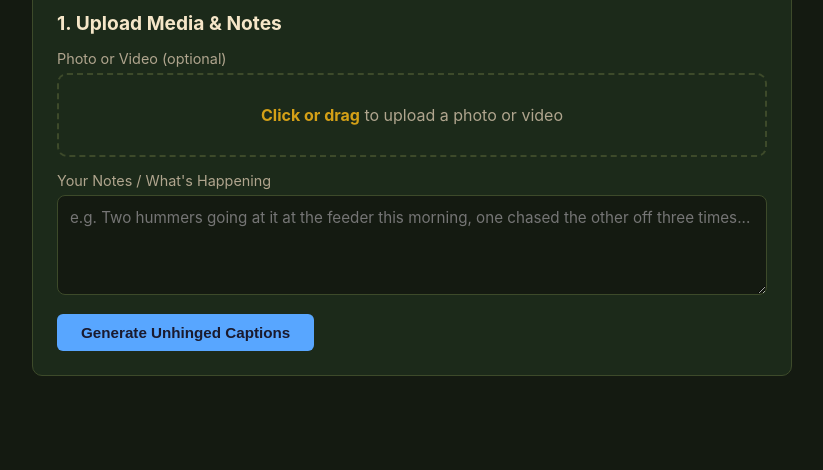
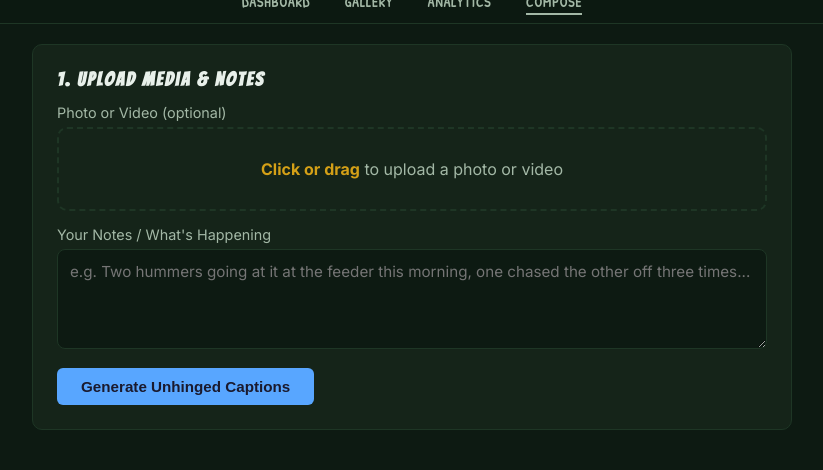
Before and after one commit to LeeOtts/LocalHummingBirdCam, a Flask app: page /compose in a window 1280 px wide. Shown: the part 549-1019 px from the top of the page, without its empty margins (228-1051 px from the left). Before the commit the page ends 925 px from the top, so only its background shows below. Run offline with Flask 3, Linux system fonts and the light colour scheme.

Commit message:
Update compose.html to match website color scheme
- Add Google Fonts (Bangers, Patrick Hand, Inter)
- Replace color palette with new green-toned scheme
- Update font-family to Inter, section headings to Bangers
- Change nav from div to nav tag with backdrop blur
- Update nav links to Patrick Hand font with new styling
- Change banner image reference to banner.png

Co-Authored-By: Claude Opus 4.6 <noreply@anthropic.com>

```diff
--- a/web/templates/compose.html
+++ b/web/templates/compose.html
@@ -4,16 +4,19 @@
     <meta charset="UTF-8">
     <meta name="viewport" content="width=device-width, initial-scale=1.0">
     <title>Backyard Hummers - Compose Post</title>
+    <link rel="preconnect" href="https://fonts.googleapis.com">
+    <link rel="preconnect" href="https://fonts.gstatic.com" crossorigin>
+    <link href="https://fonts.googleapis.com/css2?family=Bangers&family=Patrick+Hand&family=Inter:wght@400;600;700&display=swap" rel="stylesheet">
     <style>
         * { box-sizing: border-box; margin: 0; padding: 0; }
         body {
-            font-family: -apple-system, BlinkMacSystemFont, 'Segoe UI', sans-serif;
-            background: #141a11;
-            color: #e8e0d4;
+            font-family: 'Inter', -apple-system, BlinkMacSystemFont, sans-serif;
+            background: #0d1a12;
+            color: #e8f0ea;
             min-height: 100vh;
         }
         header {
-            background: #141a11;
+            background: #0d1a12;
             text-align: center;
             border-bottom: 3px solid #c4392a;
             padding: 0;
@@ -29,22 +32,22 @@
         .container { max-width: 800px; margin: 0 auto; padding: 20px; }
 
         .section {
-            background: #1c2a1a;
+            background: #152419;
             border-radius: 10px;
             padding: 24px;
             margin-bottom: 20px;
-            border: 1px solid #3d4a2a;
+            border: 1px solid #1e3625;
         }
-        .section h2 { color: #f5e6c8; margin-bottom: 15px; font-size: 1.2em; }
+        .section h2 { color: #e8f0ea; margin-bottom: 15px; font-size: 1.2em; font-family: 'Bangers', cursive; letter-spacing: 2px; }
 
-        label { display: block; color: #b0a58e; font-size: 0.9em; margin-bottom: 6px; }
+        label { display: block; color: #a3b8a6; font-size: 0.9em; margin-bottom: 6px; }
 
         textarea {
             width: 100%;
             min-height: 100px;
-            background: #141a11;
-            color: #e8e0d4;
-            border: 1px solid #3d4a2a;
+            background: #0d1a12;
+            color: #e8f0ea;
+            border: 1px solid #1e3625;
             border-radius: 8px;
             padding: 12px;
             font-family: inherit;
@@ -54,7 +57,7 @@
         textarea:focus { outline: none; border-color: #d4a017; }
 
         .file-upload {
-            border: 2px dashed #3d4a2a;
+            border: 2px dashed #1e3625;
             border-radius: 10px;
             padding: 30px;
             text-align: center;
@@ -70,7 +73,7 @@
             opacity: 0;
             cursor: pointer;
         }
-        .file-upload-text { color: #b0a58e; }
+        .file-upload-text { color: #a3b8a6; }
         .file-upload-text strong { color: #d4a017; }
         .file-name { color: #4caf50; font-weight: bold; margin-top: 8px; }
 
@@ -246,7 +249,7 @@
 
         // Drag & drop
         fileDrop.addEventListener('dragover', e => { e.preventDefault(); fileDrop.style.borderColor = '#d4a017'; });
-        fileDrop.addEventListener('dragleave', () => { fileDrop.style.borderColor = uploadedFilename ? '#4caf50' : '#3d4a2a'; });
+        fileDrop.addEventListener('dragleave', () => { fileDrop.style.borderColor = uploadedFilename ? '#4caf50' : '#1e3625'; });
         fileDrop.addEventListener('drop', e => {
             e.preventDefault();
             if (e.dataTransfer.files.length) {
```
Also changed, not shown: other parts of web/templates/compose.html (+12 -12 lines).
